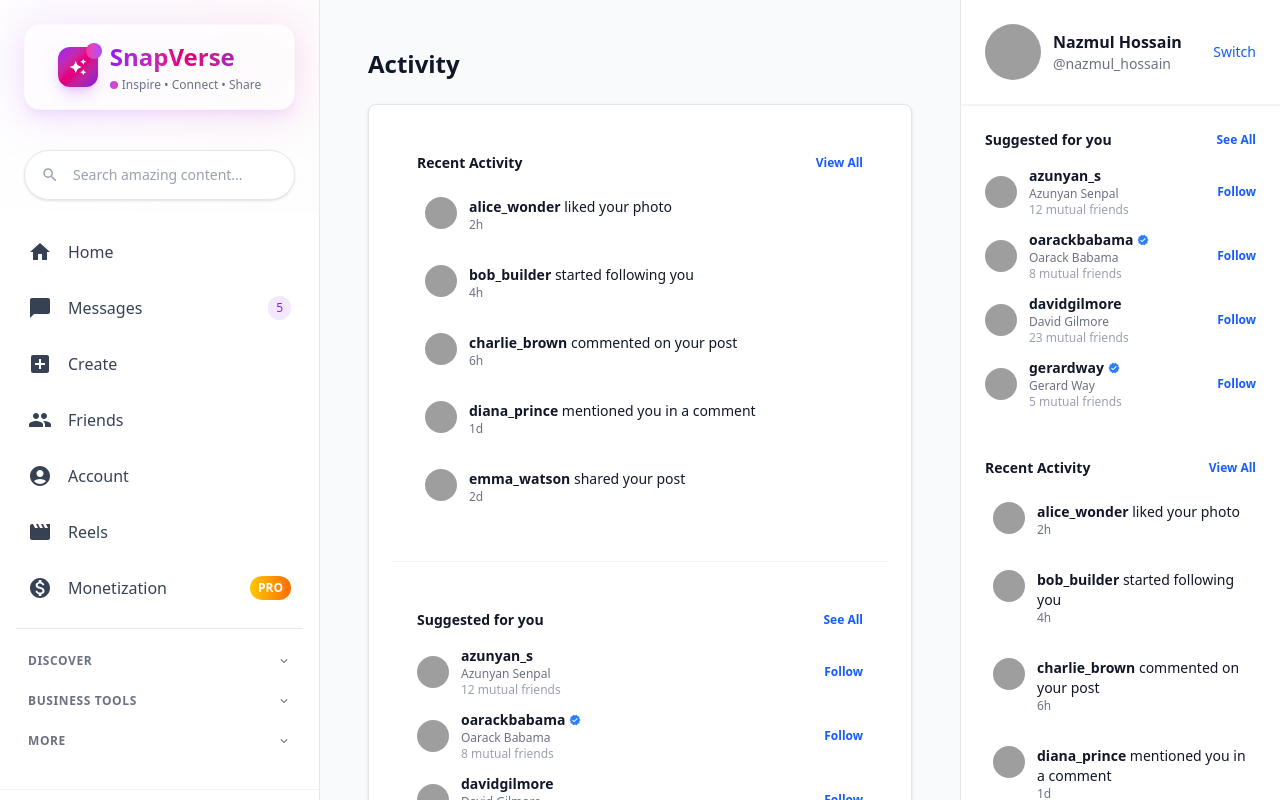
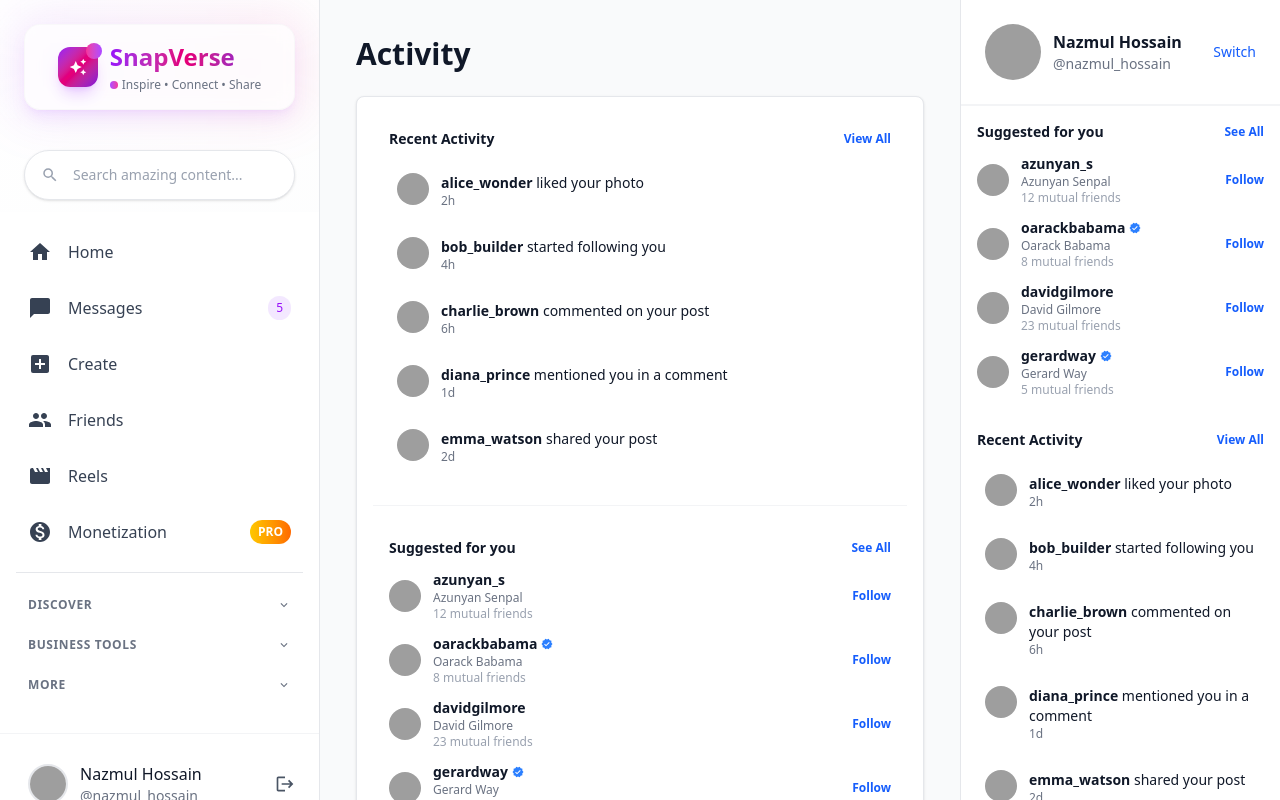
Before and after one commit to nazmulh24/SnapVerse, a React (Vite) app: page /activity in a window 1280 px wide. Built offline with nearby package versions, Linux system fonts and the light colour scheme; grey boxes are pictures that could not be loaded.

Commit message:
Enhanch Design...

```diff
--- a/src/components/NavigationComponent/NavigationSection.jsx
+++ b/src/components/NavigationComponent/NavigationSection.jsx
@@ -33,13 +33,15 @@ const NavigationSection = ({
             let responsiveClasses = "";
             if (item.responsive === "md-only") {
               responsiveClasses = "hidden md:flex lg:hidden";
+            } else if (item.responsive === "sm-only") {
+              responsiveClasses = "md:hidden";
             }
 
             return (
-              <li key={index} className={responsiveClasses}>
+              <li key={index}>
                 <Link
                   to={item.path}
-                  className={`flex items-center space-x-4 p-3 rounded-xl transition-all duration-200 group ${
+                  className={`flex items-center space-x-4 p-3 rounded-xl transition-all duration-200 group ${responsiveClasses} ${
                     isActive(item.path)
                       ? "bg-gradient-to-r from-purple-100 to-pink-100 text-purple-600"
                       : "hover:bg-gray-100 text-gray-700"
--- a/src/components/NavigationComponent/navigationData.js
+++ b/src/components/NavigationComponent/navigationData.js
@@ -43,8 +43,8 @@ export const primaryItems = [
     icon: MdFavorite,
     label: "Activity",
     path: "/activity",
-    badge: "15", // Combined notifications + suggestions
-    responsive: "md-only", // Only show on medium devices
+    badge: "15",
+    responsive: "md-only",
   },
   {
     icon: MdMonetizationOn,
--- a/src/components/RightBarComponent/RecentActivity.jsx
+++ b/src/components/RightBarComponent/RecentActivity.jsx
@@ -48,7 +48,7 @@ const RecentActivity = ({ activities = [] }) => {
     activities.length > 0 ? activities : defaultActivities;
 
   return (
-    <div className="p-6">
+    <div className="p-4">
       <div className="flex items-center justify-between mb-4">
         <h3 className="text-sm font-semibold text-gray-900">Recent Activity</h3>
         <button className="text-xs text-blue-600 hover:text-blue-700 font-semibold transition-colors">
@@ -56,7 +56,7 @@ const RecentActivity = ({ activities = [] }) => {
         </button>
       </div>
 
-      <div className="space-y-4">
+      <div className="space-y-3">
         {displayActivities.slice(0, 5).map((activity) => (
           <div
             key={activity.id}
--- a/src/components/RightBarComponent/SuggestedUsers.jsx
+++ b/src/components/RightBarComponent/SuggestedUsers.jsx
@@ -41,8 +41,8 @@ const SuggestedUsers = ({ suggestions = [] }) => {
     suggestions.length > 0 ? suggestions : defaultSuggestions;
 
   return (
-    <div className="p-6">
-      <div className="flex items-center justify-between mb-4">
+    <div className="p-4">
+      <div className="flex items-center justify-between mb-3">
         <h3 className="text-sm font-semibold text-gray-900">
           Suggested for you
         </h3>
--- a/src/components/layouts/MainLayout.jsx
+++ b/src/components/layouts/MainLayout.jsx
@@ -32,7 +32,7 @@ const MainLayout = () => {
           marginLeft: isDesktop ? `${leftSidebarWidth}px` : "0px",
         }}
       >
-        <main className="p-4 md:p-6 pb-20 md:pb-6 pt-20 sm:pt-4">
+        <main className="p-2 md:p-3 pb-20 md:pb-8 pt-20 sm:pt-4">
           <Outlet />
         </main>
       </div>
--- a/src/pages/AccountPage.jsx
+++ b/src/pages/AccountPage.jsx
@@ -279,12 +279,12 @@ const AccountPage = () => {
   }
 
   return (
-    <div className="min-h-screen bg-gray-50">
-      <div className="max-w-4xl mx-auto p-4 md:p-6">
+    <div className="min-h-screen max-w-3xl mx-auto bg-gray-50">
+      <div className="p-3 md:px-1 md:py-2 lg:p-4">
         <div className="mb-6">
-          <h1 className="text-2xl font-bold text-gray-900">Account</h1>
+          <h1 className="text-4xl font-bold text-gray-900">Account</h1>
         </div>
-        <div className="bg-white rounded-lg shadow-sm border border-gray-200 p-6">
+        <div className="bg-white rounded-lg shadow-sm border border-gray-200 p-4">
           <AccountContent />
         </div>
       </div>
--- a/src/pages/ActivityPage.jsx
+++ b/src/pages/ActivityPage.jsx
@@ -54,7 +54,7 @@ const ActivityPage = () => {
   }, [searchParams, setSearchParams]);
 
   const ActivityContent = () => (
-    <div className="space-y-6">
+    <div className="space-y-4">
       <RecentActivity />
       <div className="border-t border-gray-100" />
       <SuggestedUsers />
@@ -84,12 +84,12 @@ const ActivityPage = () => {
   }
 
   return (
-    <div className="min-h-screen bg-gray-50">
-      <div className="max-w-4xl mx-auto p-4 md:p-6">
+    <div className="min-h-screen max-w-3xl mx-auto bg-gray-50">
+      <div className="p-2 md:p-1 lg:p-6">
         <div className="mb-6">
-          <h1 className="text-2xl font-bold text-gray-900">Activity</h1>
+          <h1 className="text-3xl font-bold text-gray-900">Activity</h1>
         </div>
-        <div className="bg-white rounded-lg shadow-sm border border-gray-200 p-6">
+        <div className="bg-white rounded-lg shadow-sm border border-gray-200 p-4">
           <ActivityContent />
         </div>
       </div>
--- a/src/pages/Home.jsx
+++ b/src/pages/Home.jsx
@@ -29,7 +29,7 @@ const Home = () => {
   };
 
   return (
-    <div className="max-w-2xl mx-auto">
+    <div className="max-w-2xl mx-auto p-2">
       {/* Stories Section */}
       <StoriesSection />
 
```
